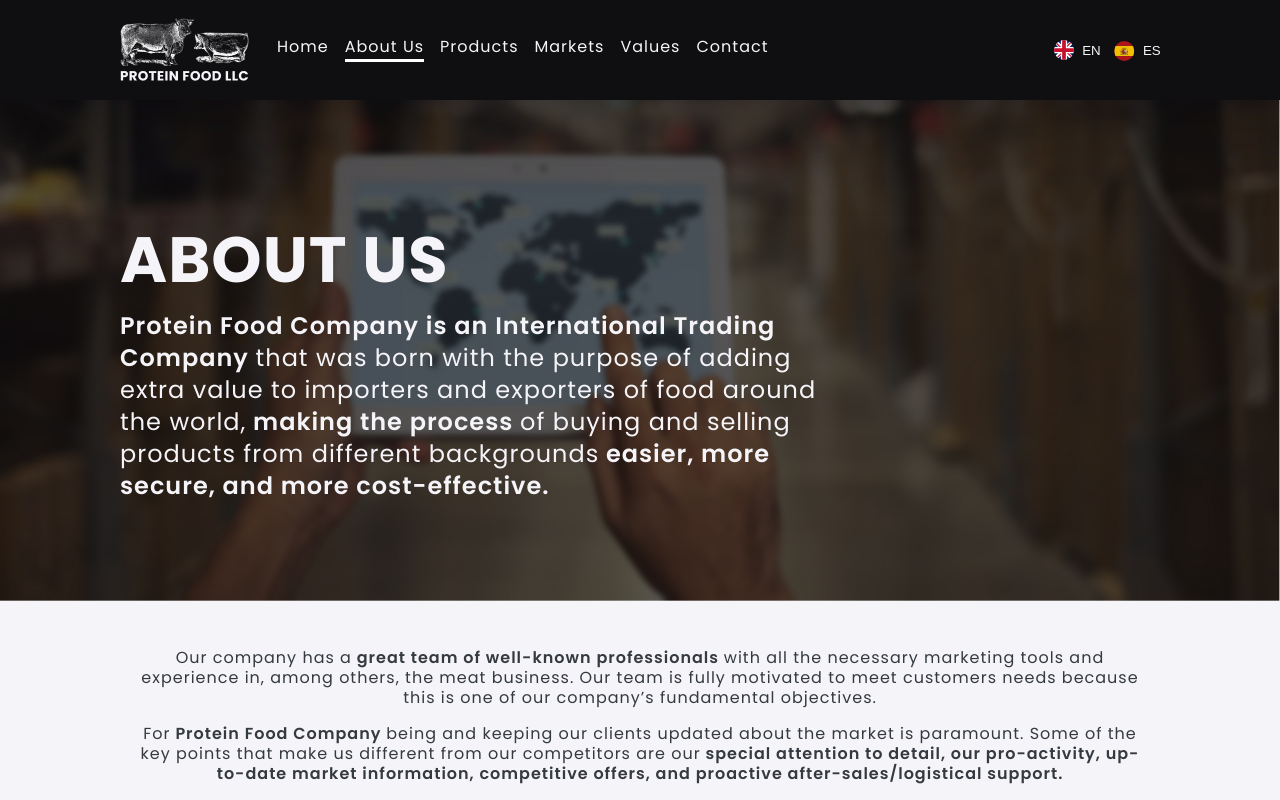
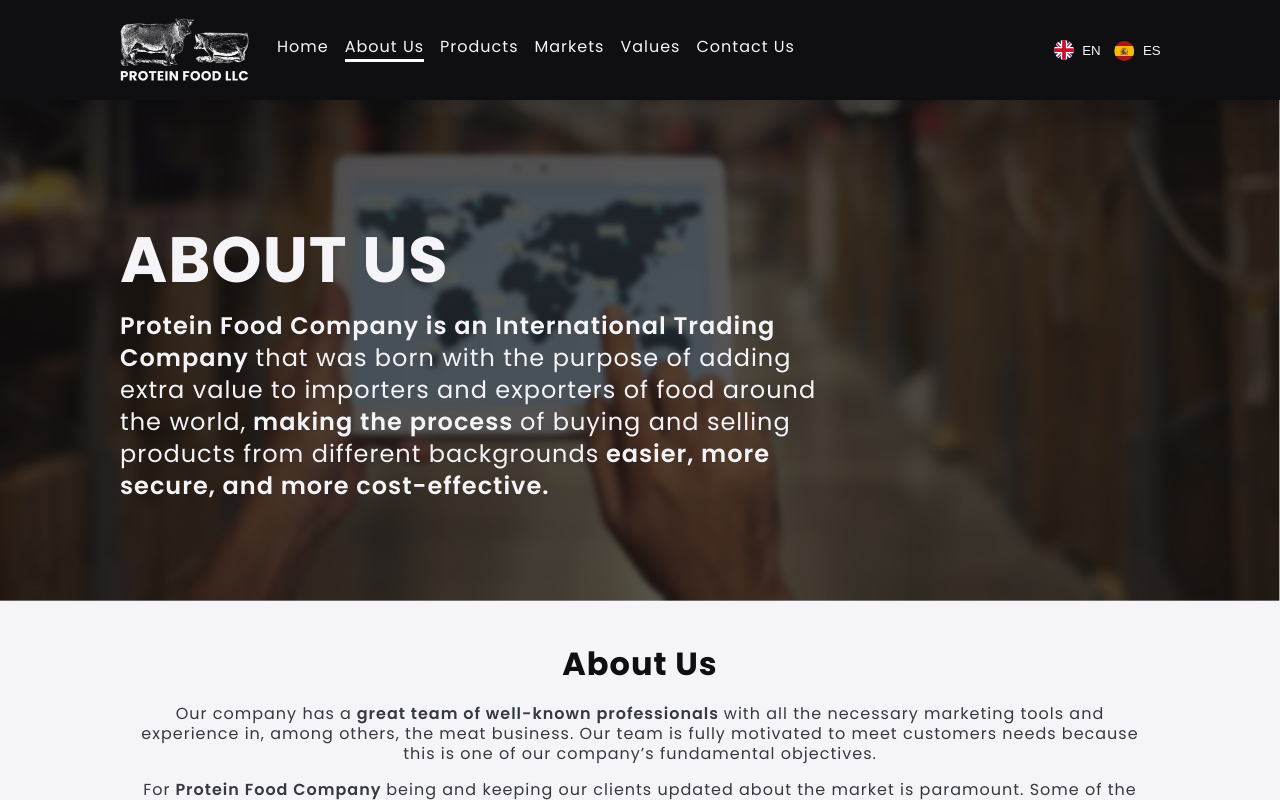
Before and after one commit to lucasPeluso/protein-food, a React (Vite) app: page /AboutUs in a window 1280 px wide. Shown: the top 800 px of the page. Built offline with nearby package versions, Linux system fonts and the light colour scheme.

Commit message:
titles added

```diff
--- a/src/pages/AboutUs.jsx
+++ b/src/pages/AboutUs.jsx
@@ -27,6 +27,7 @@ const AboutUs = () => {
                 </div>
             </div>
             <div className="aboutus-flex container">
+                <h2 className="markets-aboutus-title animate__animated animate__slideInLeft">{t("aboutus.aboutusmin")}</h2>
                 <p>
                     {t("aboutus.our")}
                     <span className='bold'>{t("aboutus.great")}</span>
--- a/src/pages/Markets.jsx
+++ b/src/pages/Markets.jsx
@@ -45,6 +45,7 @@ const Markets = () => {
                 </div>
             </div>
             <div className="markets-text container">
+                <h3 className="markets-aboutus-title animate__animated animate__slideInLeft">{t("markets.marketsmin")}</h3>
                 <p>{t("markets.inthe")}</p>
                 <p>{t("markets.itis")}</p>
                 <p>{t("markets.another")}</p>
--- a/src/pages/Products.jsx
+++ b/src/pages/Products.jsx
@@ -32,7 +32,7 @@ const Products = () => {
                     </p>
                 </div>
             </div>
-            <h2 className="products-title">{t("products.products")}</h2>
+            <h2 className="products-title animate__animated animate__slideInLeft">{t("products.productsmin")}</h2>
             <div className="products-items container">
                 <div className="products-item">
                     <div className="products-item__div border-pink">
--- a/src/pages/Values.jsx
+++ b/src/pages/Values.jsx
@@ -45,7 +45,9 @@ const Values = () => {
                     </div>
                 </div>
             </div>
+            <h3 className="values-title animate__animated animate__slideInDown">{t("values.valuesmin")}</h3>
             <div className="values-flex">
+
                 <div className="values-value">
                     <div className="values-value__text">
                         <h2 className="values-value__title">{t("values.vision")}</h2>
--- a/src/styles/components/pages/AboutUs.css
+++ b/src/styles/components/pages/AboutUs.css
@@ -2,7 +2,7 @@
     display: flex;
     flex-direction: column;
     gap: 16px;
-    padding: 40px 16px 0;
+    padding: 0 16px;
 }
 
 .aboutus-img {
--- a/src/styles/components/pages/Markets.css
+++ b/src/styles/components/pages/Markets.css
@@ -25,11 +25,19 @@
     display: flex;
     flex-direction: column;
     gap: 16px;
-    padding: 30px 16px 20px;
+    padding: 0px 16px 20px;
 }
 
 .markets-wework {
     margin-top: 24px;
+}
+
+
+.markets-aboutus-title {
+    margin: 40px auto 8px;
+    font-size: 28px;
+    line-height: 32px;
+    color: var(--blue-dark);
 }
 
 @media screen and (min-width: 768px) {
@@ -48,4 +56,10 @@
         padding-bottom: 40px;
     }
 
+    .markets-aboutus-title {
+        font-size: 32px;
+        line-height: 32px;
+        letter-spacing: 1px;
+    }
+
 }
--- a/src/styles/components/pages/Products.css
+++ b/src/styles/components/pages/Products.css
@@ -46,6 +46,7 @@
     margin: 40px auto 30px;
     font-size: 28px;
     line-height: 32px;
+    width: min-content;
     color: var(--blue-dark);
 }
 
--- a/src/styles/components/pages/Values.css
+++ b/src/styles/components/pages/Values.css
@@ -4,7 +4,6 @@
     align-items: center;
     justify-content: center;
     gap: 40px;
-    margin-top: 40px;
 }
 
 .values-hr {
@@ -51,6 +50,13 @@
     color: var(--blue-dark);
 }
 
+.values-title {
+    margin: 40px auto 30px;
+    font-size: 28px;
+    line-height: 32px;
+    color: var(--blue-dark);
+}
+
 @media screen and (min-width: 768px) {
     .values-tic {
         gap: 16px;
@@ -60,7 +66,13 @@
     .values-flex {
         flex-direction: row;
         gap: 40px;
-        margin: 96px;
+        margin: 0px;
+    }
+
+    .values-title {
+        font-size: 32px;
+        line-height: 32px;
+        letter-spacing: 1px;
     }
 
 }
--- a/src/translations/en/global.json
+++ b/src/translations/en/global.json
@@ -5,7 +5,7 @@
         "products" : "Products",
         "markets" : "Markets",
         "values" : "Values",
-        "contact" : "Contact"
+        "contact" : "Contact Us"
     },
 
     "footer": {
@@ -49,6 +49,7 @@
 
     "aboutus": {
         "aboutus": "ABOUT US",
+        "aboutusmin": "About Us",
         "protein": "Protein Food Company is an International Trading Company ",
         "that": "that was born with the purpose of adding extra value to importers and exporters of food around the world,",
         "making": " making the process ",
@@ -69,6 +70,7 @@
 
     "products": {
         "products": "PRODUCTS",
+        "productsmin": "Products",
         "meat": "MEAT",
         "dried": "DRIED FRUITS AND NUTS",
         "dairy": "DAIRY PRODUCTS",
@@ -105,6 +107,7 @@
 
     "markets": {
         "markets": "MARKETS",
+        "marketsmin": "Markets",
         "at": "At",
         "protein": " Protein Food Company, ",
         "weknow": "we know that animal protein production demands and supply are dynamic.",
@@ -127,6 +130,7 @@
 
     "values": {
         "values": "OUR VALUES",
+        "valuesmin": "Our Values",
         "respect": "Respect for individuals",
         "completely": "Completely focused on Customer Service",
         "striving": "Striving for excellence",
@@ -156,7 +160,7 @@
     },
 
     "contact": {
-        "contact": "CONTACT US",
+        "contact": "Contact Us",
         "name": "Enter your name",
         "email": "Enter your email",
         "comment": "Enter your comment",
--- a/src/translations/es/global.json
+++ b/src/translations/es/global.json
@@ -9,7 +9,7 @@
     },
 
     "footer": {
-        "contactus": "Contactanos",
+        "contactus": "Contáctenos",
         "joinus": "Seguinos",
         "home" : "Inicio",
         "aboutus" : "Sobre Nosotros",
@@ -21,7 +21,7 @@
 
     "buttonContact": {
         "formore" : "Para más información:",
-        "contactus" : "Contactanos"
+        "contactus" : "Contáctenos"
     },
 
     "home": {
@@ -49,6 +49,7 @@
 
     "aboutus": {
         "aboutus": "SOBRE NOSOTROS",
+        "aboutusmin": "Sobre Nosotros",
         "protein": "Protein Food Company es una empresa de comercio internacional ",
         "that": "que nació con el propósito de agregar valor adicional a los importadores y exportadores de alimentos de todo el mundo,",
         "making": " haciendo que el proceso de compra y venta ",
@@ -69,6 +70,7 @@
 
     "products": {
         "products": "PRODUCTOS",
+        "productsmin": "Productos",
         "meat": "CARNE",
         "dried": "FRUTOS SECOS",
         "dairy": "PRODUCTOS LÁCTEOS",
@@ -105,6 +107,7 @@
 
     "markets": {
         "markets": "MERCADOS",
+        "marketsmin": "Mercados",
         "at": "En",
         "protein": " Protein Food Company, ",
         "weknow": "sabemos que la oferta y la demanda de proteína animal son dinámicas.",
@@ -127,6 +130,7 @@
 
     "values": {
         "values": "NUESTROS VALORES",
+        "valuesmin": "Nuestros Valores",
         "respect": "Respeto por las personas",
         "completely": "Completamente enfocados en el Servicio al Cliente",
         "striving": "Esforzarse por la excelencia",
@@ -156,7 +160,7 @@
     },
 
     "contact": {
-        "contact": "CONTACTANOS",
+        "contact": "Contáctenos",
         "name": "Ingrese su nombre",
         "email": "Ingrese su email",
         "comment": "Deje su comentario",
```
